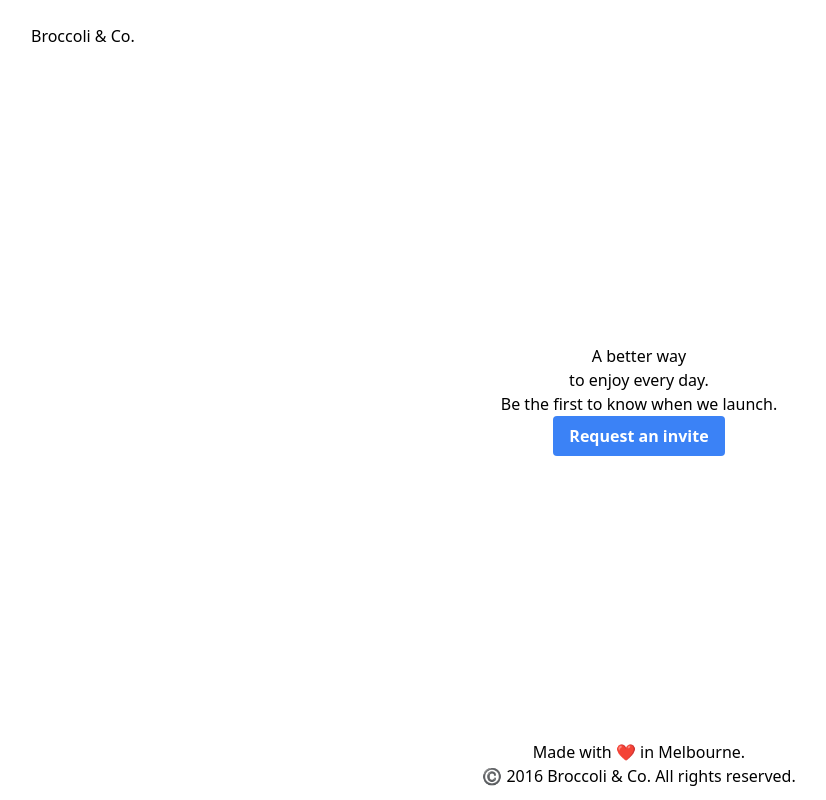
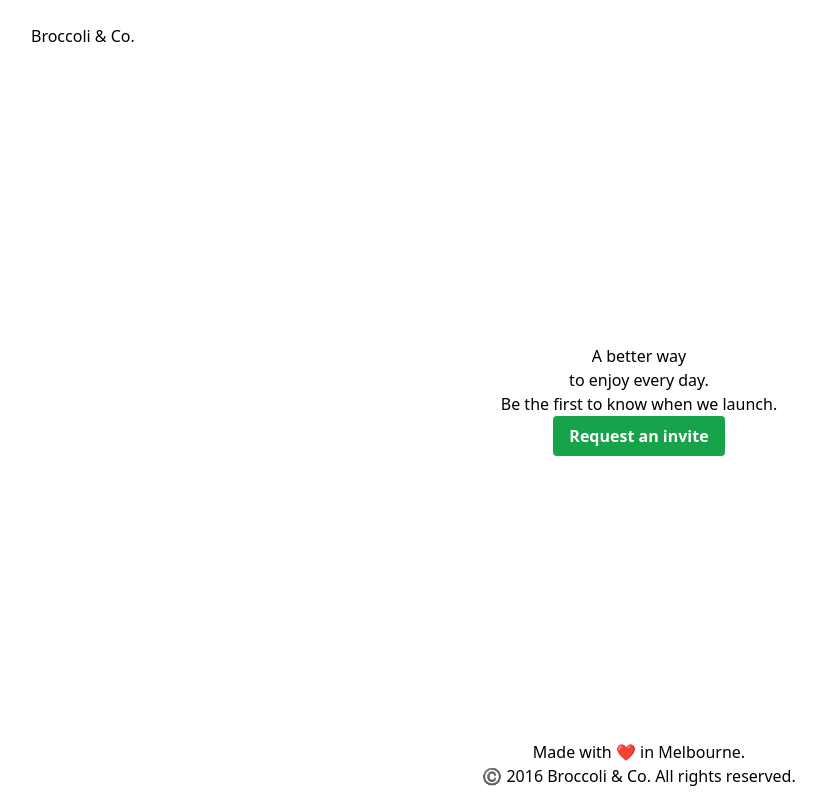
Before and after one commit to lukemesiti/AWTH, a React (Vite) app: page / in a window 1280 px wide. Shown: the whole page, without its empty margins (1-827 px from the left). Built offline with nearby package versions, Linux system fonts and the light colour scheme.

Commit message:
create and use BUIButton component

```diff
--- /dev/null
+++ b/src/components/BUIButton.tsx
@@ -0,0 +1,25 @@
+import { PropsWithChildren } from "react";
+
+interface ComponentProps
+  extends React.DetailedHTMLProps<
+    React.ButtonHTMLAttributes<HTMLButtonElement>,
+    HTMLButtonElement
+  > {
+  fullWidth?: boolean;
+}
+
+const BUIButton: React.FC<PropsWithChildren<ComponentProps>> = (props) => {
+  return (
+    <button
+      type={props.type ?? "button"}
+      onClick={props.onClick}
+      className={`${
+        props.fullWidth ? "w-full" : ""
+      } bg-green-600 hover:bg-green-700 text-white font-bold py-2 px-4 rounded`}
+    >
+      {props.children}
+    </button>
+  );
+};
+
+export { BUIButton };
--- a/src/layout/content/RequestInviteButton.tsx
+++ b/src/layout/content/RequestInviteButton.tsx
@@ -1,17 +1,15 @@
 import { useState } from "react";
 import { RequestInviteForm } from "./RequestInviteForm";
+import { BUIButton } from "../../components/BUIButton";
 
 const RequestInviteButton: React.FC = () => {
   const [isFormOpen, setIsFormOpen] = useState(false);
 
   return (
     <>
-      <button
-        className="bg-blue-500 hover:bg-blue-700 text-white font-bold py-2 px-4 rounded"
-        onClick={() => setIsFormOpen(true)}
-      >
+      <BUIButton onClick={() => setIsFormOpen(true)}>
         Request an invite
-      </button>
+      </BUIButton>
       <RequestInviteForm isOpen={isFormOpen} setIsOpen={setIsFormOpen} />
     </>
   );
--- a/src/layout/content/RequestInviteForm.tsx
+++ b/src/layout/content/RequestInviteForm.tsx
@@ -2,6 +2,7 @@ import { useState } from "react";
 import { FormInput, Modal } from "../../components";
 import { initialFormState } from "./helpers";
 import { FormFieldNames, FormFields } from "./types";
+import { BUIButton } from "../../components/BUIButton";
 
 interface ComponentProps {
   isOpen: boolean;
@@ -46,14 +47,7 @@ const RequestInviteForm: React.FC<ComponentProps> = ({ isOpen, setIsOpen }) => {
           );
         })}
 
-        <div>
-          <button
-            type="submit"
-            className="flex w-full justify-center rounded-md bg-indigo-600 px-3 py-1.5 text-sm font-semibold leading-6 text-white shadow-sm hover:bg-indigo-500 focus-visible:outline focus-visible:outline-2 focus-visible:outline-offset-2 focus-visible:outline-indigo-600"
-          >
-            Send
-          </button>
-        </div>
+        <BUIButton fullWidth>Send</BUIButton>
       </form>
     </Modal>
   );
```
